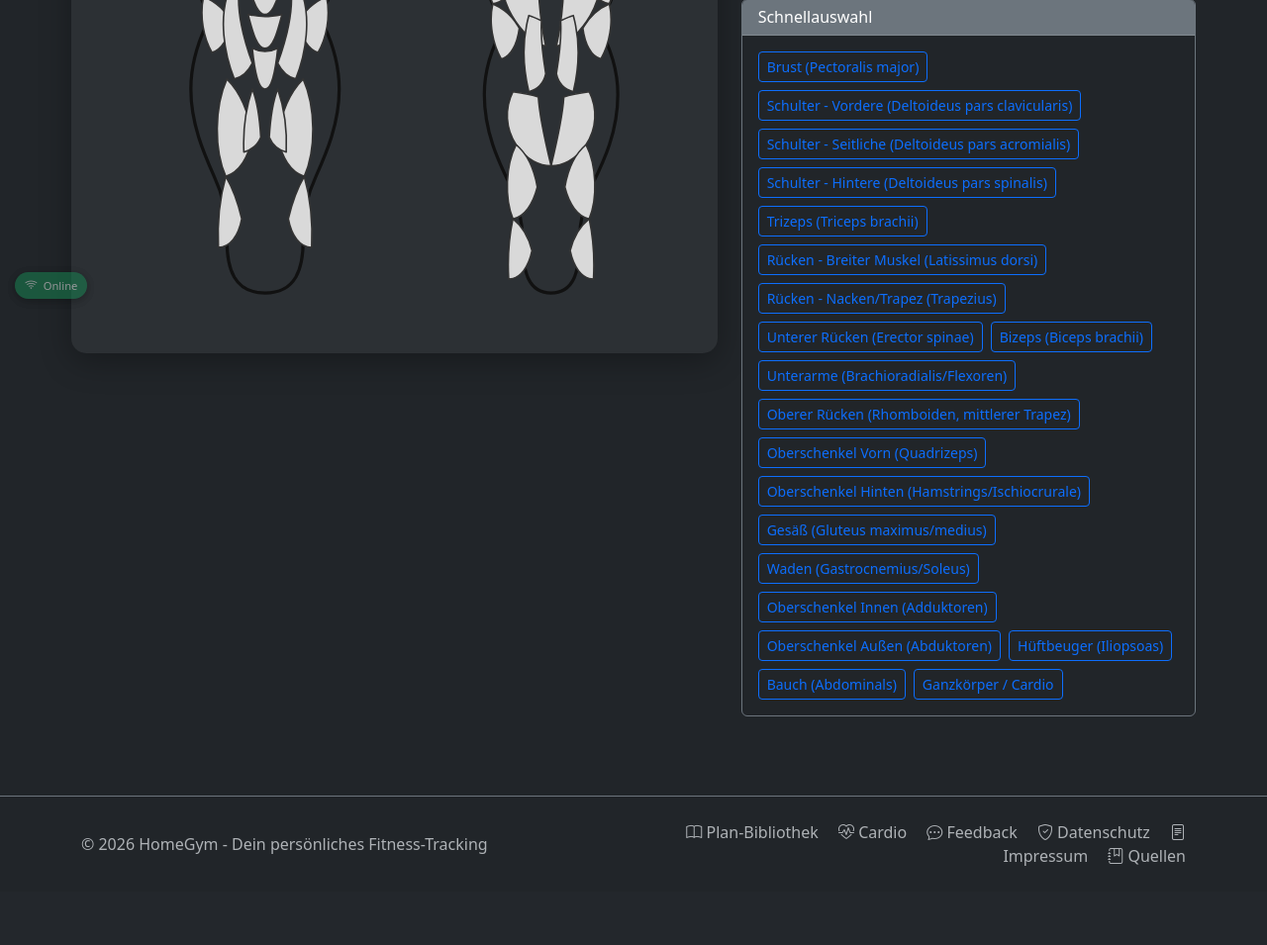
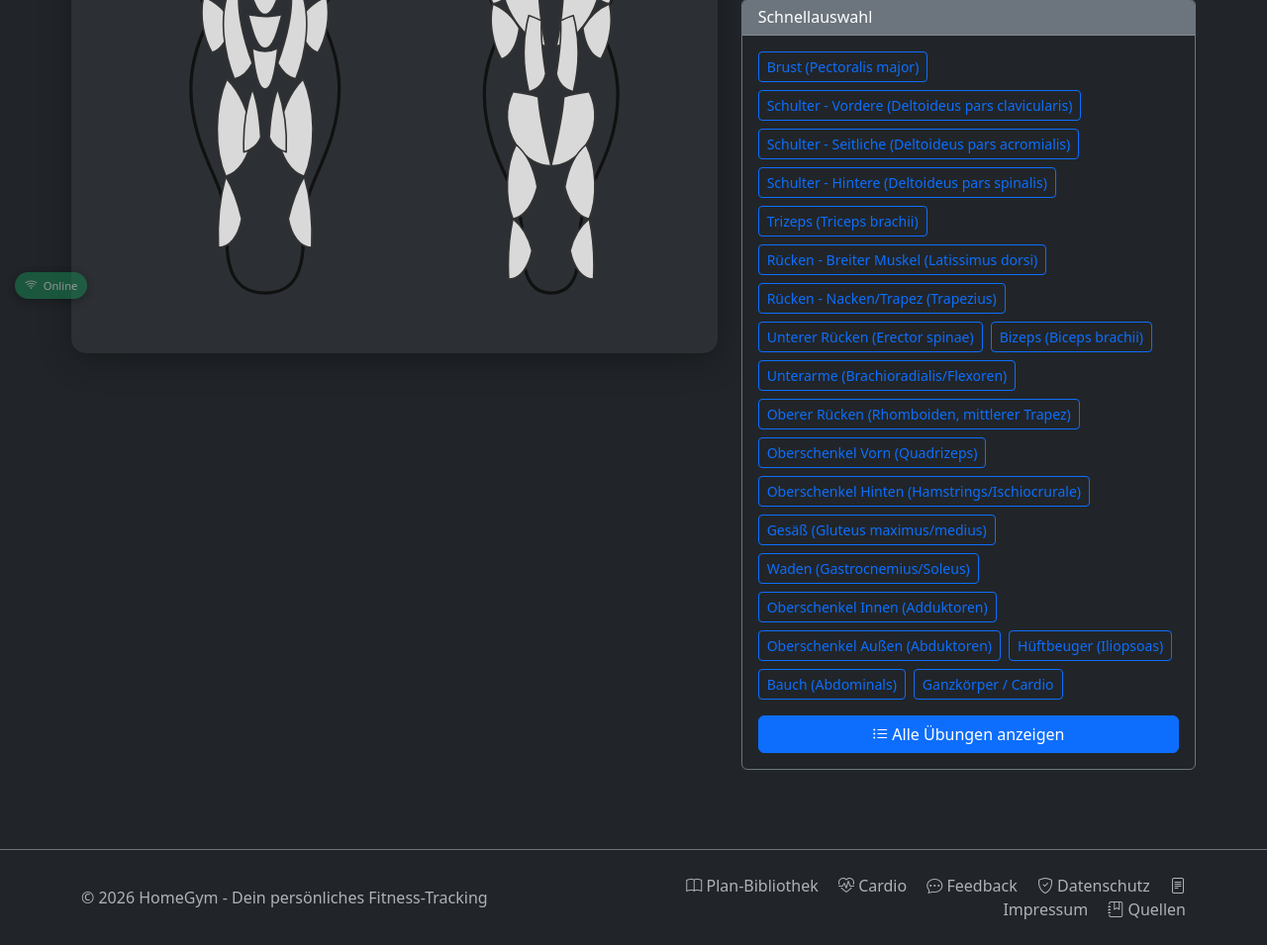
Before and after one commit to leratos/Berry-Gym, a Django app: page /muscle-map/ in a window 1280 px wide. Shown: the part 483-1438 px from the top of the page at 99% size. Before the commit the page ends 1358 px from the top, so only its background shows below. Run offline with Django 5.2, Linux system fonts and the light colour scheme; a user stored in the database is signed in; data that the repository does not hold is empty.

Commit message:
fix: 'Alle Übungen anzeigen' Button in muscle-map wiederherstellen
Button führt zur vollständigen Übungsliste (uebungen_auswahl)

```diff
--- a/core/templates/core/muscle_map.html
+++ b/core/templates/core/muscle_map.html
@@ -100,11 +100,14 @@
                     <h6 class="mb-0">Schnellauswahl</h6>
                 </div>
                 <div class="card-body">
-                    <div class="d-flex flex-wrap gap-2">
+                    <div class="d-flex flex-wrap gap-2 mb-3">
                         {% for code, label in muskelgruppen %}
                         <a href="?muskelgruppe={{ code }}" class="btn btn-sm btn-outline-primary">{{ label }}</a>
                         {% endfor %}
                     </div>
+                    <a href="{% url 'uebungen_auswahl' %}" class="btn btn-primary w-100">
+                        <i class="bi bi-list-ul"></i> Alle Übungen anzeigen
+                    </a>
                 </div>
             </div>
         </div>
```
